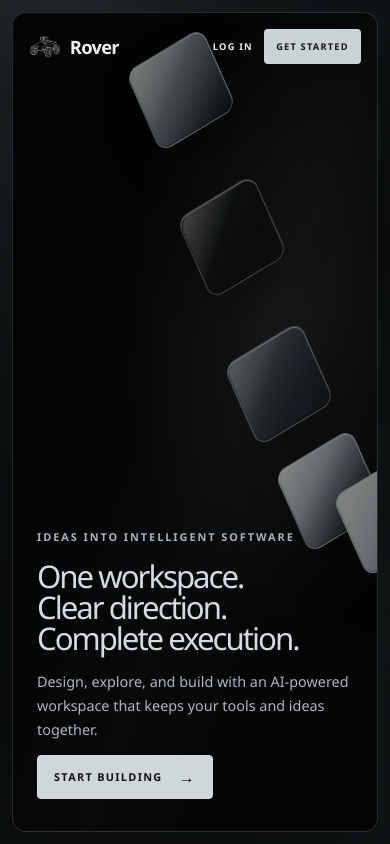
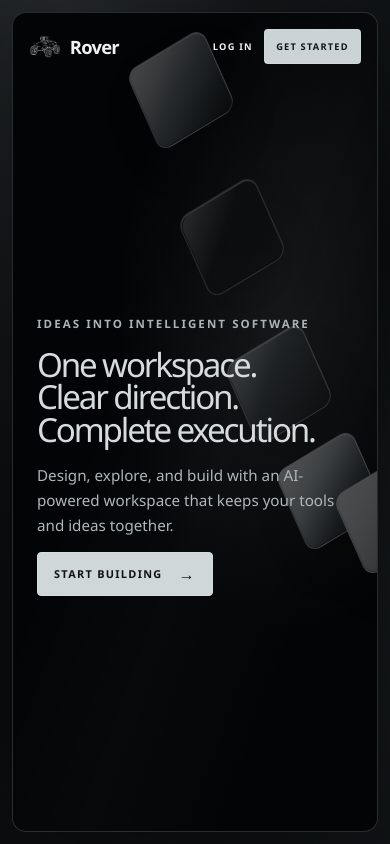
Before and after one commit to kyedoespython/Rover, a Flask app: page / in a window 390 px wide. Run offline with Flask 3, Linux system fonts and the light colour scheme; parts of the project's set-up code (start-up, migrations or seed data) failed here and were passed over.

Commit message:
VIsual improvement update home page

```diff
--- a/main/templates/Home/Home.html
+++ b/main/templates/Home/Home.html
@@ -172,9 +172,9 @@
     .landing-copy {
         position: relative;
         z-index: 2;
-        width: min(58%, 48rem);
-        margin: auto 0 0;
-        padding: 0 clamp(1.5rem, 4.5vw, 4rem) clamp(2.5rem, 6vh, 4.5rem);
+        width: min(100%, 42rem);
+        margin: auto;
+        padding: clamp(1.5rem, 4vw, 3rem);
     }
 
     .landing-eyebrow {
@@ -183,7 +183,7 @@
         gap: 0.7rem;
         margin: 0 0 1rem;
         color: #aab4b7;
-        font-size: 0.68rem;
+        font-size: 0.72rem;
         font-weight: 600;
         letter-spacing: 0.18em;
         text-transform: uppercase;
@@ -192,7 +192,7 @@
     .landing-title {
         margin: 0;
         color: #d6dcde;
-        font-size: clamp(2.4rem, 4.3vw, 4.2rem);
+        font-size: clamp(2.5rem, 4.6vw, 4.6rem);
         font-weight: 350;
         letter-spacing: -0.065em;
         line-height: 0.99;
@@ -207,10 +207,10 @@
     }
 
     .landing-description {
-        max-width: 17rem;
+        max-width: 19rem;
         margin: 0;
         color: #aeb7ba;
-        font-size: clamp(0.9rem, 1.2vw, 1.02rem);
+        font-size: clamp(0.95rem, 1.25vw, 1.08rem);
         line-height: 1.65;
     }
 
@@ -257,7 +257,7 @@
 
         .landing-art {
             width: 100%;
-            opacity: 0.5;
+            opacity: 0.28;
         }
 
         .metal-tile {
@@ -265,13 +265,11 @@
         }
 
         .landing-copy {
-            width: auto;
-            margin-top: auto;
-            padding: 0 1.5rem 2rem;
+            padding: 1.5rem;
         }
 
         .landing-title {
-            font-size: clamp(2rem, 8vw, 3rem);
+            font-size: clamp(2.05rem, 8.5vw, 3.2rem);
         }
 
         .landing-footer {
@@ -315,7 +313,13 @@
         }
 
         .landing-title {
-            font-size: clamp(1.95rem, 8vw, 2.4rem);
+            font-size: clamp(2.05rem, 8.5vw, 2.55rem);
+        }
+    }
+
+    @media (max-width: 340px) {
+        .landing-copy {
+            padding: 1rem;
         }
     }
 
```
